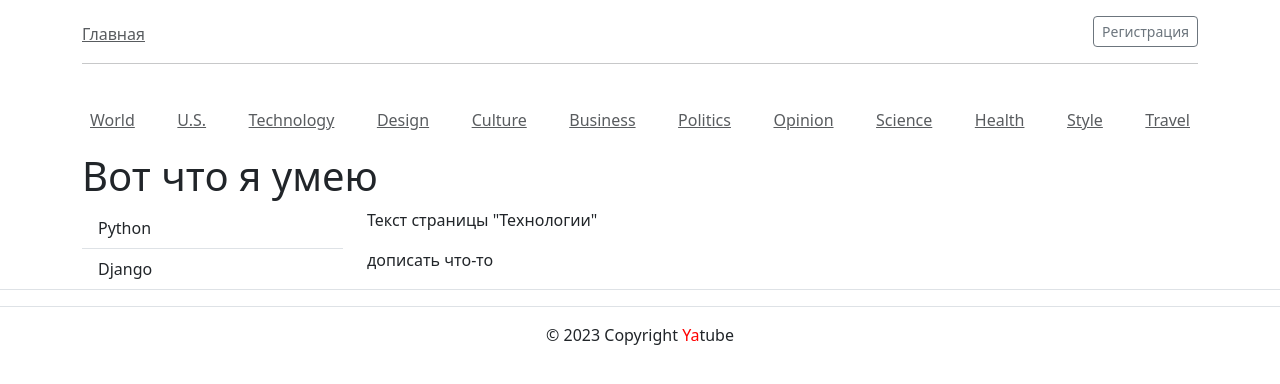
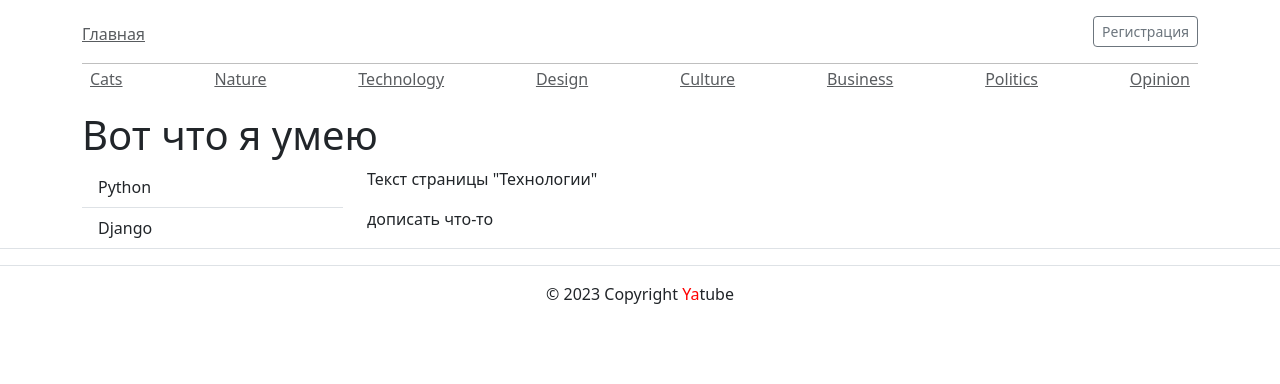
Before and after one commit to sntchweb/my_blog, a Django app: page /about/tech/ in a window 1280 px wide. Shown: the top 384 px of the page. Run offline with Django 3.2, Linux system fonts and the light colour scheme; some libraries are stand-ins or nearby versions.

Commit message:
new style

```diff
--- a/yatube/templates/base.html
+++ b/yatube/templates/base.html
@@ -55,18 +55,14 @@
       {% comment %} ------------------------------------------------------------- с сайта {% endcomment %}
       <div class="nav-scroller py-1 mb-2">
         <nav class="nav d-flex justify-content-between">
-          <a class="p-2 text-muted" href="#">World</a>
-          <a class="p-2 text-muted" href="#">U.S.</a>
+          <a class="p-2 text-muted" href="http://127.0.0.1:8000/group/cats/">Cats</a>
+          <a class="p-2 text-muted" href="http://127.0.0.1:8000/group/nature/">Nature</a>
           <a class="p-2 text-muted" href="#">Technology</a>
           <a class="p-2 text-muted" href="#">Design</a>
           <a class="p-2 text-muted" href="#">Culture</a>
           <a class="p-2 text-muted" href="#">Business</a>
           <a class="p-2 text-muted" href="#">Politics</a>
           <a class="p-2 text-muted" href="#">Opinion</a>
-          <a class="p-2 text-muted" href="#">Science</a>
-          <a class="p-2 text-muted" href="#">Health</a>
-          <a class="p-2 text-muted" href="#">Style</a>
-          <a class="p-2 text-muted" href="#">Travel</a>
         </nav>
       </div>
       {% block content %}
--- a/yatube/templates/includes/header.html
+++ b/yatube/templates/includes/header.html
@@ -111,7 +111,8 @@
 </div> {% endcomment %}
 
 
-<header><div class="container">
+<header>
+  <div class="container">
   <header class="blog-header py-3">
     <div class="row flex-nowrap justify-content-between align-items-center">
       <div class="col-4 pt-1">
@@ -130,5 +131,14 @@
         </div> {% endcomment %}
       </div>
     </div>
-    <hr>
+    {% comment %} <hr> {% endcomment %}
+    <div id="hr1">
+      <hr />
+      </div>
+      <style>
+        #hr1 hr {
+        color:#000;
+        margin-bottom: -25px;
+        }
+      </style>
   </header>
--- a/yatube/templates/posts/group_list.html
+++ b/yatube/templates/posts/group_list.html
@@ -5,7 +5,7 @@
   {% endblock %}
 </title>
 {% block content %}
-  <div class="container py-5">
+  <div class="container py-5 bg-light">
     <h1>{{ group.title }}</h1>
     <p>{{ group.description|linebreaksbr }}</p>
     <br>
--- a/yatube/templates/posts/index.html
+++ b/yatube/templates/posts/index.html
@@ -9,12 +9,12 @@
 
 {% block content %}
  {% comment %} -----------------------------------------------------------  бутстроап {% endcomment %}
-  <div class="container">
+  <div class="container bg-light">
     <div class="p-4 p-md-5 mb-4 text-white rounded bg-dark">
       <div class="col-md-6 px-0">
         <h1 class="display-4 fst-italic">Последний пост из ленты</h1>
         <p class="lead my-3">{{ last_post.text|linebreaksbr| truncatechars:150 }}</p>
-        <p class="lead mb-0"><a href="#" class="text-white fw-bold">Продолжить чтение...</a></p>
+        <p class="lead mb-0"><a href="{% url 'posts:post_detail' last_post.pk %}" class="text-white fw-bold">Продолжить чтение...</a></p>
     </div>
   </div>
   <div class="row mb-2">
--- a/yatube/templates/posts/post_detail.html
+++ b/yatube/templates/posts/post_detail.html
@@ -6,7 +6,7 @@
   {% endblock %}
 </title>
 {% block content %}
-<div class="container py-5">
+<div class="container py-5 bg-light">
   <div class="row">
     <aside class="col-12 col-md-3">
       <ul class="list-group list-group-flush">
--- a/yatube/templates/posts/profile.html
+++ b/yatube/templates/posts/profile.html
@@ -6,7 +6,7 @@
   {% endblock %}
 </title>
 {% block content %}
-  <div class="container py-5">
+  <div class="container py-5 bg-light">
     <h1>Все посты пользователя {{ author.get_full_name }} </h1>
     <h3>Всего постов: {{ author.posts.count }} </h3>
     {% if request.user.is_authenticated and request.user != author %}
```
